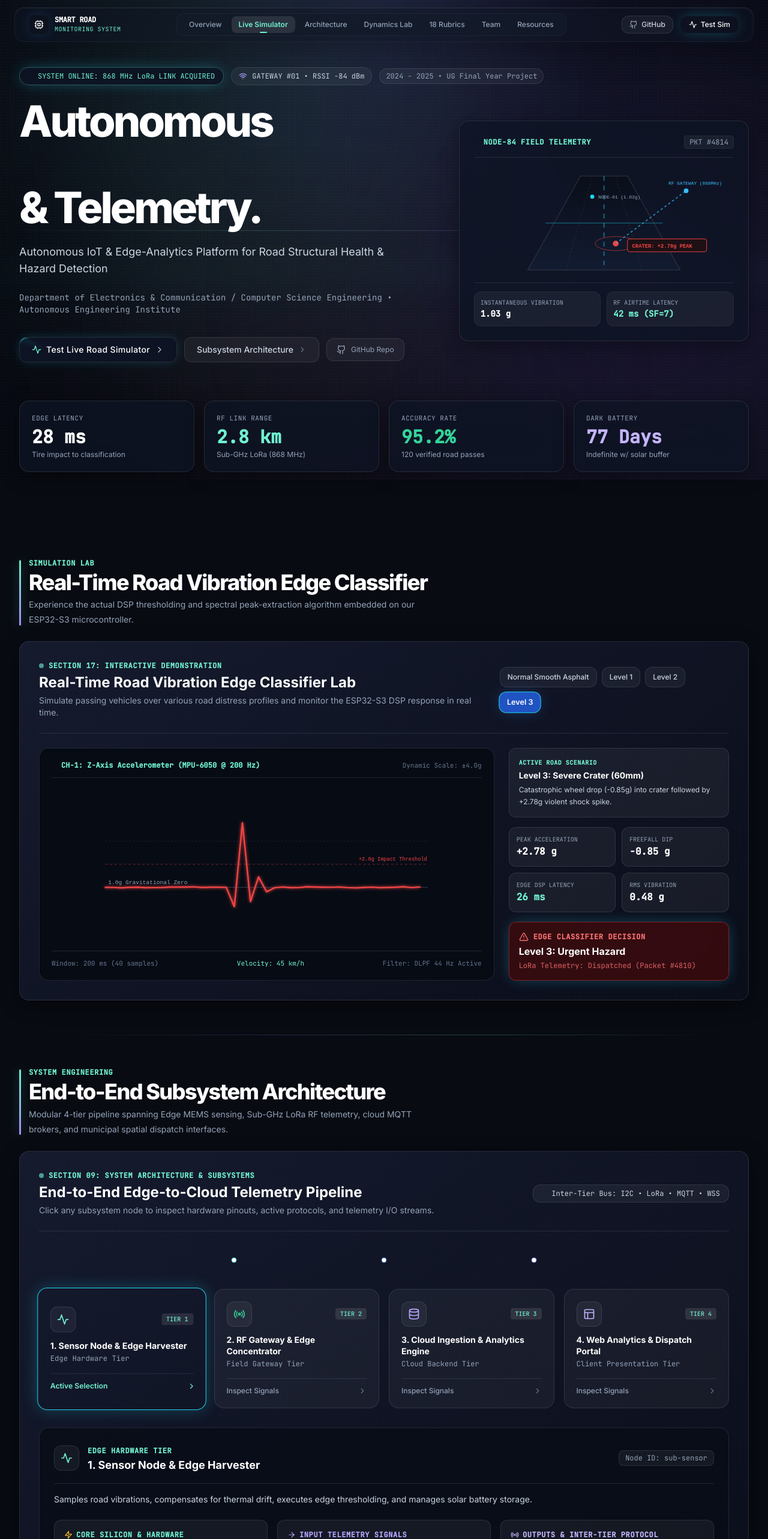
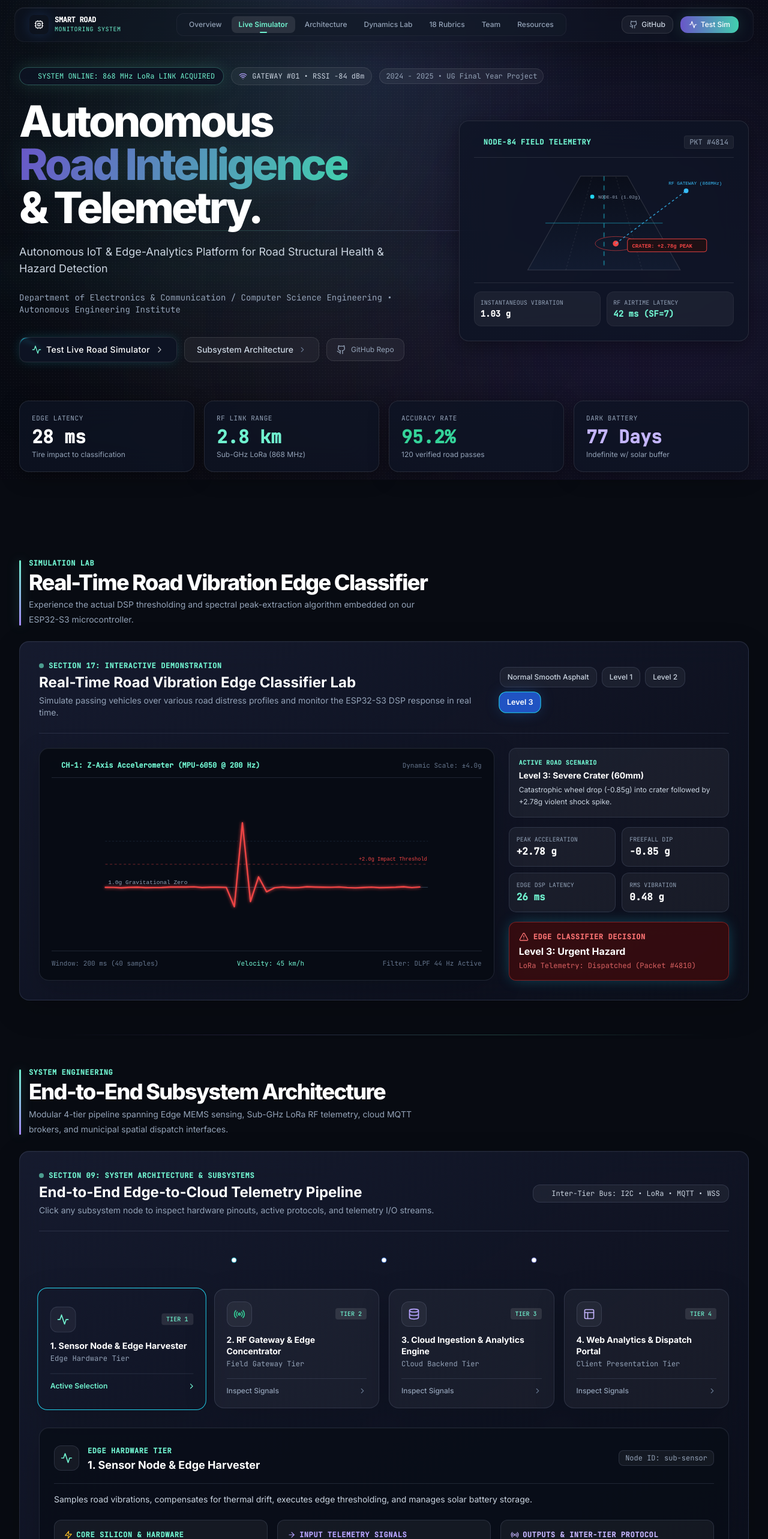
Before and after one commit to NONTITIES/Miniproject, a React (Vite) app: page / in a window 1280 px wide. Shown: the top 2566 px of the page at 60% size. Built offline with nearby package versions, Linux system fonts and the light colour scheme.

Commit message:
Polish gradients, glass surfaces and hover lighting

```diff
--- a/src/index.css
+++ b/src/index.css
@@ -116,3 +116,12 @@ footer a:hover, footer button:hover { color: var(--mint) !important; }
   main > section:not(:last-child)::after { bottom: -2.2rem; }
   #overview { min-height: auto; }
 }
+
+/* Explicit gradients keep the new palette consistent across Tailwind utility variants. */
+#overview h1 span { background-image: linear-gradient(105deg, #a5ffe5 0%, #70f2cf 38%, #b6a4ff 100%) !important; }
+header .bg-linear-to-r, footer .bg-linear-to-br { background-image: linear-gradient(120deg, #6554bd, #3fc6a6) !important; }
+#overview .bg-linear-to-r, main .bg-linear-to-r { background-image: linear-gradient(110deg, #6956c8, #42cfae) !important; }
+.bg-linear-to-r.from-blue-500, .bg-linear-to-r.from-blue-600 { background-image: linear-gradient(90deg, #6956c8, #42cfae) !important; }
+#overview .shadow-glow-cyan, header .shadow-glow-cyan { box-shadow: 0 0 26px rgba(112,242,207,.16), 0 8px 28px rgba(0,0,0,.2) !important; }
+main .rounded-2xl { box-shadow: 0 16px 50px rgba(0,0,0,.17), inset 0 1px 0 rgba(255,255,255,.035); }
+main .rounded-2xl:hover { border-color: rgba(112,242,207,.24); }
```
